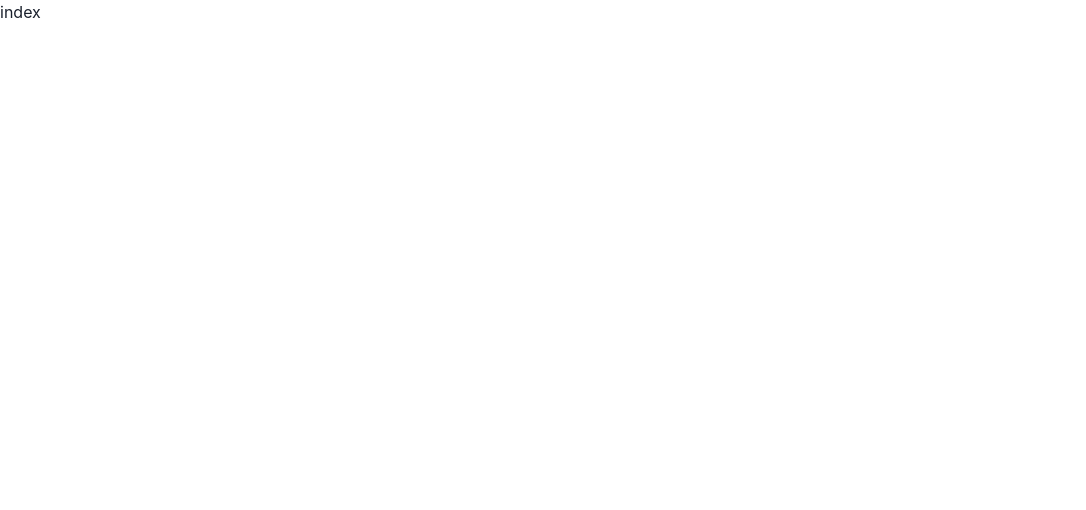
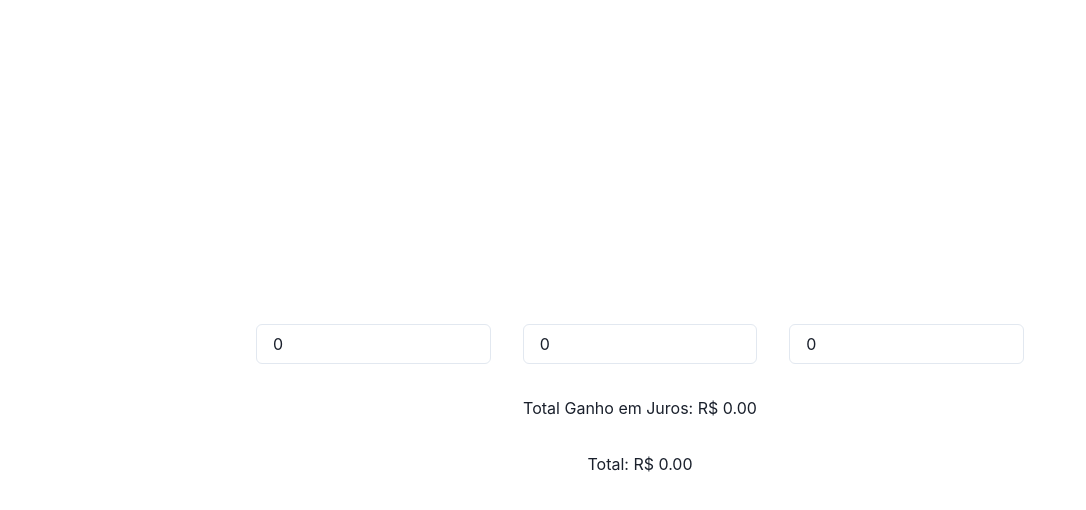
Before and after one commit to fischerafael/react-components-chakra-ui, a Next.js app: page / in a window 1280 px wide. Shown: the top 510 px of the page, without its empty margins (0-1086 px from the left). Built offline with nearby package versions, Linux system fonts and the light colour scheme.

Commit message:
feat: interests calc

```diff
--- a/pages/index.tsx
+++ b/pages/index.tsx
@@ -1,7 +1,8 @@
+import { PageCompoundInterestCalculator } from "@/src/pages/PageCompoundInterestCalculator";
 import React from "react";
 
 const index = () => {
-  return <div>index</div>;
+  return <PageCompoundInterestCalculator />;
 };
 
 export default index;
--- /dev/null
+++ b/src/pages/PageCompoundInterestCalculator/index.tsx
@@ -0,0 +1,78 @@
+import React from "react";
+import * as Chakra from "@chakra-ui/react";
+
+export const PageCompoundInterestCalculator = () => {
+  const [state, setState] = React.useState({
+    initialInvestment: 0,
+    interestRate: 0,
+    periodInMonths: 0,
+  });
+
+  const total = handleCalculateInterest(
+    state.initialInvestment,
+    state.interestRate,
+    state.periodInMonths
+  );
+
+  const earnings = total - state.initialInvestment;
+
+  return (
+    <Chakra.VStack w="full" h="100vh" justify="center" spacing="8">
+      <Chakra.HStack w="full" maxW="container.md" spacing="8">
+        <Chakra.Input
+          value={state.initialInvestment}
+          onChange={(e) =>
+            setState((prev) => ({
+              ...prev,
+              initialInvestment: Number(e.target.value),
+            }))
+          }
+          type="number"
+          placeholder="Valor Inicial"
+        />
+        <Chakra.Input
+          value={state.interestRate}
+          onChange={(e) =>
+            setState((prev) => ({
+              ...prev,
+              interestRate: Number(e.target.value),
+            }))
+          }
+          type="number"
+          placeholder="Taxa de Juros (%)"
+        />
+        <Chakra.Input
+          value={state.periodInMonths}
+          onChange={(e) =>
+            setState((prev) => ({
+              ...prev,
+              periodInMonths: Number(e.target.value),
+            }))
+          }
+          type="number"
+          placeholder="Prazo (meses)"
+        />
+      </Chakra.HStack>
+
+      <Chakra.VStack w="full" align="center" spacing="8">
+        <Chakra.Text>
+          Total Ganho em Juros: {handleFormatValue(earnings)}
+        </Chakra.Text>
+        <Chakra.Text>Total: {handleFormatValue(total)} </Chakra.Text>
+      </Chakra.VStack>
+    </Chakra.VStack>
+  );
+};
+
+const handleCalculateInterest = (
+  initialInvestment: number,
+  interestRate: number,
+  periodInMonths: number
+): number => {
+  const exp = (1 + interestRate / 100) ** periodInMonths;
+  return initialInvestment * exp;
+};
+
+const handleFormatValue = (realCurrencyValue: number): string => {
+  return `R$ ${realCurrencyValue.toFixed(2)}`;
+};
```
